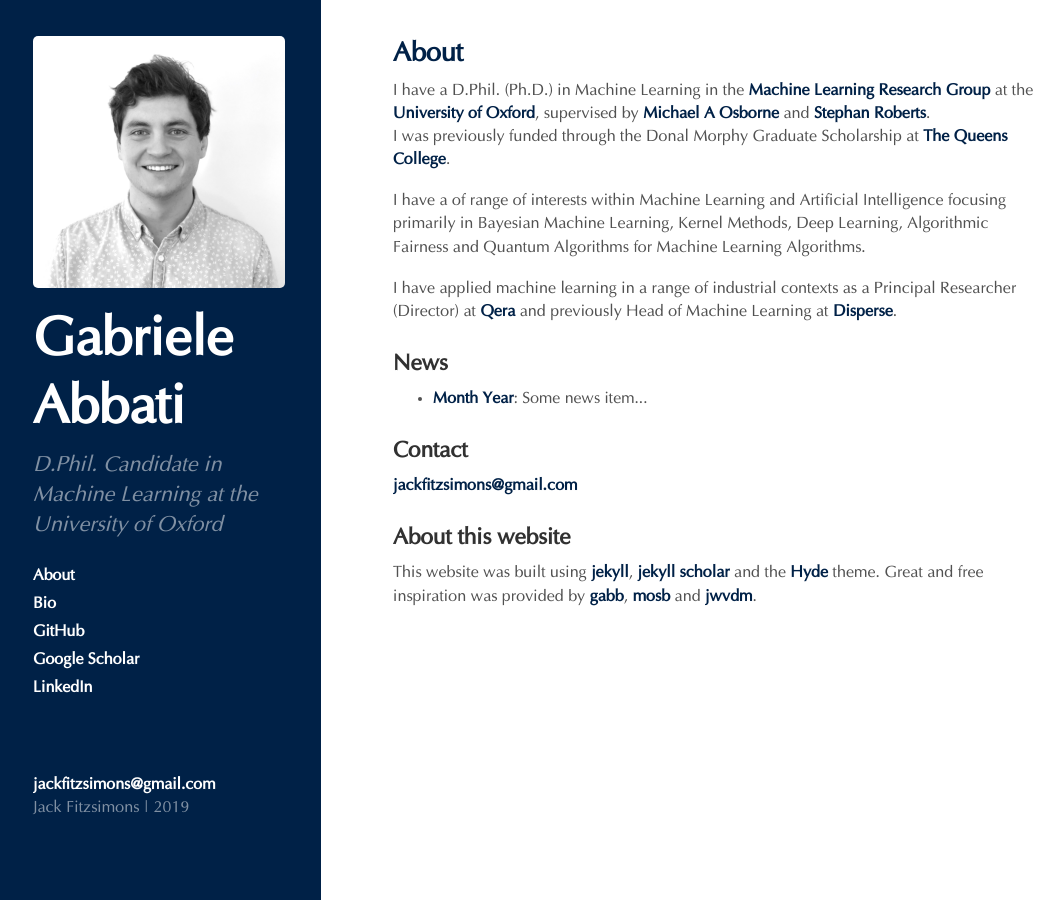
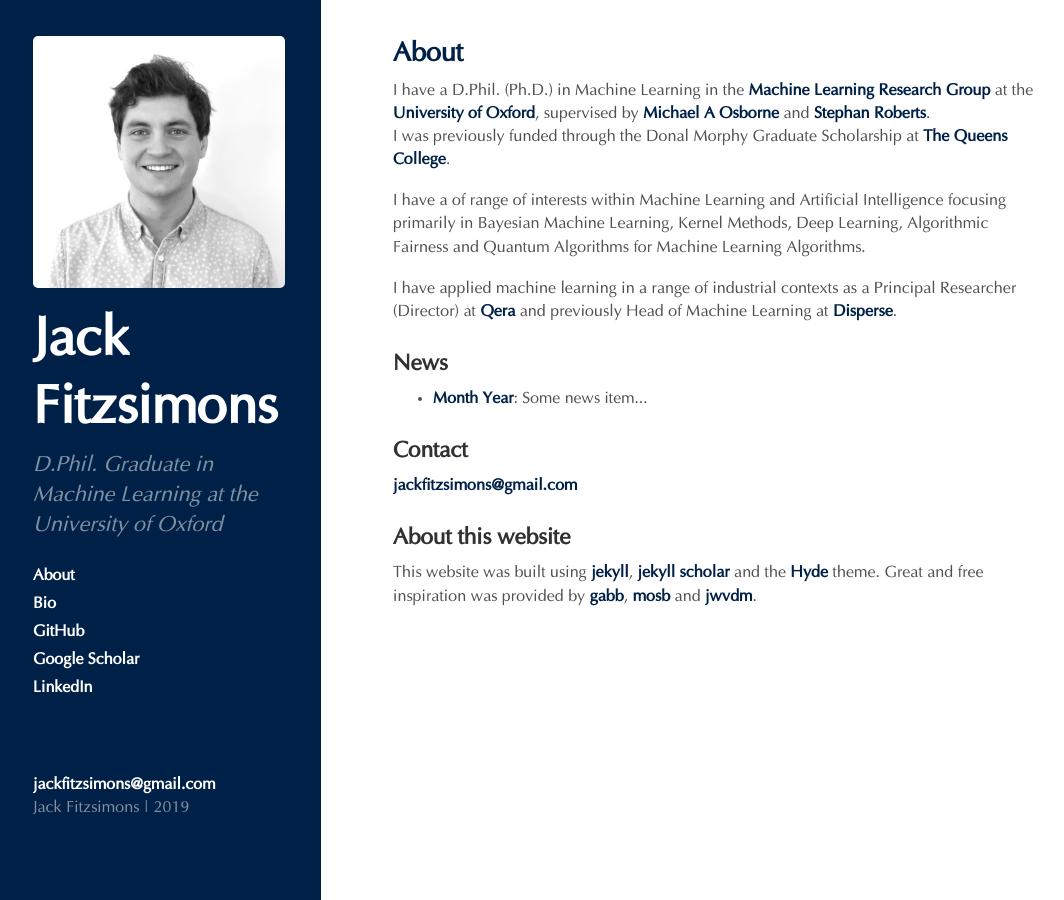
Before and after one commit to jkfitzsimons/jkfitzsimons.github.io, a Jekyll site: the page built from index.html, in a window 1280 px wide. Shown: the whole page, without its empty margins (3-1067 px from the left). Built offline with Jekyll 4.4.1, drawn with Linux system fonts in a browser that asks for light colours; Markdown is read by kramdown in place of the engine named in the settings; the list of posts is cut into pages by our own code.

Commit message:
Update _config.yml

```diff
--- a/_config.yml
+++ b/_config.yml
@@ -7,16 +7,11 @@ permalink:        pretty
 #relative_permalinks: true
 
 # Setup
-title:            Gabriele Abbati
+title:            Jack Fitzsimons
 tagline:          'University of Oxford'
-description:      'D.Phil. Candidate in Machine Learning at the University of Oxford'
-url: http://www.robots.ox.ac.uk
-baseurl: http://www.robots.ox.ac.uk/~gabb
-
-# ftp settings
-ftp_host: 'robots.ox.ac.uk'
-ftp_dir: '/homes/48/gabb/WWW/'
-ftp_passive: false
+description:      'D.Phil. Graduate in Machine Learning at the University of Oxford'
+url: http://www.jackfitzsimons.com
+baseurl: http://www.jackfitzsimons.com
 
 scholar:
   style: apa
@@ -24,7 +19,7 @@ scholar:
   bibliography_template: bibliography
 
 author:
-  name:           'Gabriele Abbati'
+  name:           'Jack Fitzsimons'
 
 
 gems: [jekyll-paginate,jekyll-gist,jekyll/scholar]
@@ -35,4 +30,4 @@ paginate_path: "page:num"
 version:          1.0.0
 
 github:
-      repo:           https://github.com/gabb7/robots_gabb
+      repo:           https://github.com/jkfitzsimons/jkfitzsimons.github.io
```
